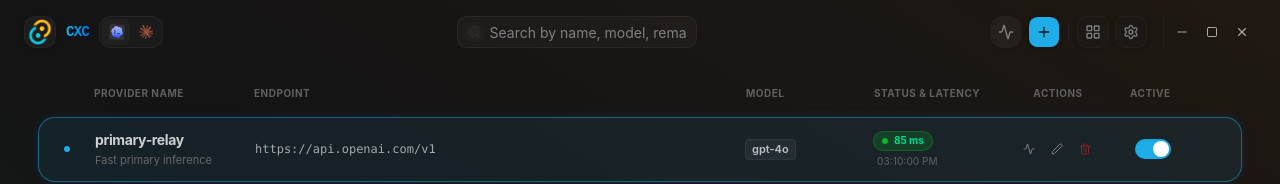
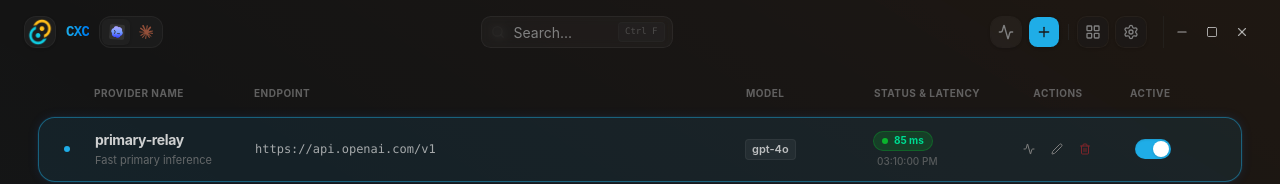
Before and after one commit to zhang3say/cxc, a React (Vite) app in the folder cxc-desktop/: page / in a window 1280 px wide. Shown: the top 184 px of the page. Built offline with nearby package versions, Linux system fonts and the light colour scheme.

Commit message:
style: 优化搜索框占位文字，并引入隐藏式快捷键微标及全局聚焦快捷键

```diff
--- a/cxc-desktop/src/App.tsx
+++ b/cxc-desktop/src/App.tsx
@@ -1,4 +1,4 @@
-import { useEffect, useState } from "react";
+import { useEffect, useState, useRef } from "react";
 import { listen } from "@tauri-apps/api/event";
 import { invoke } from "@tauri-apps/api/core";
 import { openUrl } from "@tauri-apps/plugin-opener";
@@ -87,7 +87,7 @@
     toggleTheme: "切换主题",
     refreshConfig: "刷新配置",
     addProvider: "添加中转节点",
-    searchPlaceholder: "搜索名称、模型、备注...",
+    searchPlaceholder: "搜索...",
     listView: "列表视图",
     cardView: "卡片视图",
     testAll: "一键测速",
@@ -181,7 +181,7 @@
     toggleTheme: "Toggle theme",
     refreshConfig: "Refresh configuration",
     addProvider: "Add Provider",
-    searchPlaceholder: "Search by name, model, remark...",
+    searchPlaceholder: "Search...",
     listView: "List View",
     cardView: "Card View",
     testAll: "Test All Connections",
@@ -422,6 +422,7 @@
 
 function App() {
   const [config, setConfig] = useState<Config | null>(null);
+  const searchInputRef = useRef<HTMLInputElement>(null);
   const [loading, setLoading] = useState<boolean>(true);
   const [switching, setSwitching] = useState<string | null>(null);
   const [error, setError] = useState<string | null>(null);
@@ -623,6 +624,20 @@
       window.open("https://github.com/zhang3say/cxc", "_blank");
     }
   };
+
+  // 全局 Ctrl+F/Cmd+F 聚焦搜索框快捷键
+  useEffect(() => {
+    const handleGlobalKeyDown = (e: KeyboardEvent) => {
+      if ((e.ctrlKey || e.metaKey) && e.key.toLowerCase() === "f") {
+        e.preventDefault();
+        searchInputRef.current?.focus();
+      }
+    };
+    window.addEventListener("keydown", handleGlobalKeyDown);
+    return () => {
+      window.removeEventListener("keydown", handleGlobalKeyDown);
+    };
+  }, []);
 
   const getWindowClasses = () => {
     const base = "flex flex-col text-foreground transition-all duration-300 relative select-none ";
@@ -1213,16 +1228,22 @@
           </div>
         </div>
 
-        {/* Center search box */}
-        <div className="relative w-44 sm:w-60 focus-within:w-72 transition-all duration-300 mx-4">
-          <Search className="absolute left-2.5 top-1/2 -translate-y-1/2 size-3.5 text-muted-foreground/60 pointer-events-none" />
+        {/* Center search box (Dynamic wake-up layout with shortcut helper kbd) */}
+        <div className="relative w-40 sm:w-48 focus-within:w-60 transition-all duration-300 mx-4 group">
+          <Search className="absolute left-2.5 top-1/2 -translate-y-1/2 size-3.5 text-muted-foreground/35 group-focus-within:text-primary transition-colors pointer-events-none" />
           <Input
+            ref={searchInputRef}
             type="text"
             placeholder={t.searchPlaceholder}
             value={searchQuery}
             onChange={(e) => setSearchQuery(e.target.value)}
-            className="pl-8 h-8 w-full bg-muted/40 border-border/80 rounded-md placeholder-muted-foreground/50 focus-visible:ring-primary focus-visible:border-primary text-xs shadow-none transition-all"
+            className="pl-8 pr-12 h-8 w-full bg-muted/20 border border-transparent hover:border-border/40 focus:border-primary focus:bg-background rounded-md placeholder-muted-foreground/30 focus:placeholder-muted-foreground/50 text-xs shadow-none transition-all focus:ring-0 focus-visible:ring-0 focus-visible:outline-none"
           />
+          <div className="absolute right-2 top-1/2 -translate-y-1/2 flex items-center pointer-events-none transition-all duration-200 opacity-100 scale-100 group-focus-within:opacity-0 group-focus-within:scale-95 group-focus-within:translate-x-1">
+            <kbd className="hidden sm:inline-flex h-5 select-none items-center gap-0.5 rounded border border-border/40 bg-muted/30 px-1.5 font-mono text-[9px] font-medium text-muted-foreground/45 shadow-[inset_0_-1px_0_rgba(0,0,0,0.02)]">
+              {platform === "macos" ? "⌘" : "Ctrl"} F
+            </kbd>
+          </div>
         </div>
 
         <div className="flex items-center gap-1.5 shrink-0">
```
